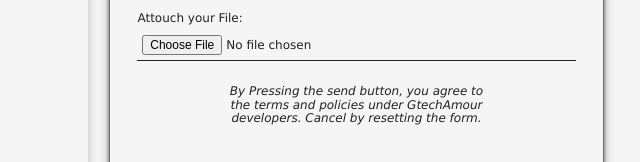
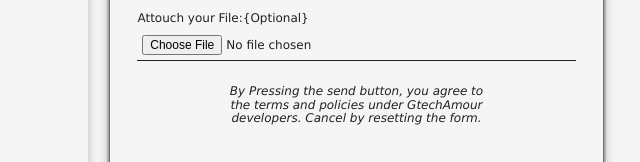
Before and after one commit to michaeldouglasvg/MyPortifolio.app, a plain HTML site: page index.html in a window 1280 px wide. Shown: the part 2501-2663 px from the top of the page, 542-1182 px from the left. Drawn offline with Linux system fonts and the light colour scheme.

Commit message:
portifolio

```diff
--- a/index.html
+++ b/index.html
@@ -185,7 +185,7 @@
                                <textarea name="message" cols="30" rows="10" placeholder="Type your message here and it should not exceed more than (250 word(s))"></textarea>
                             </div>
                             <div class="input-group">
-                                <span>Attouch your File: </span>
+                                <span>Attouch your File:{Optional} </span>
                                 <input type="file" name="myFile" id="myFile">
                             </div>
                             <div class="input-group">
```
